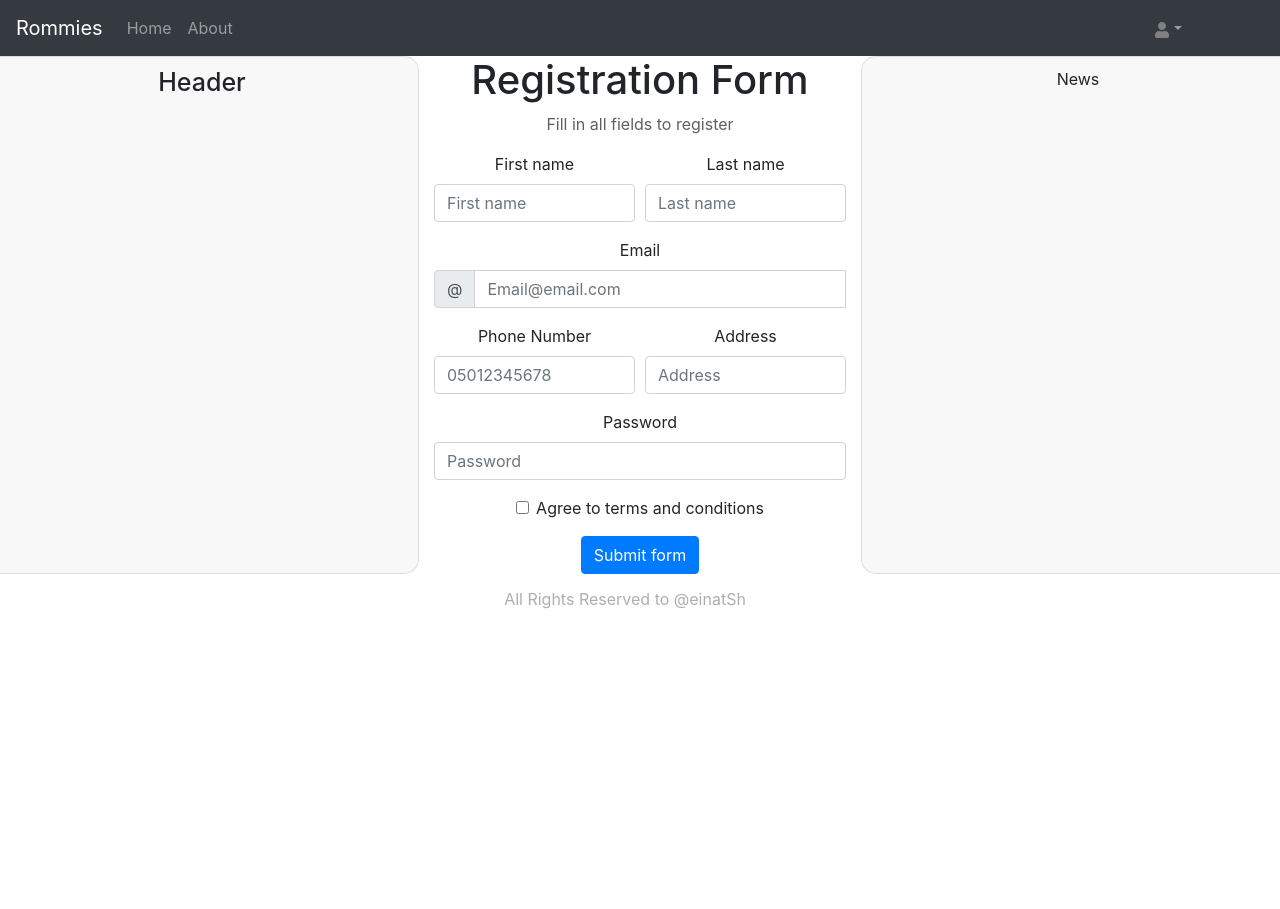
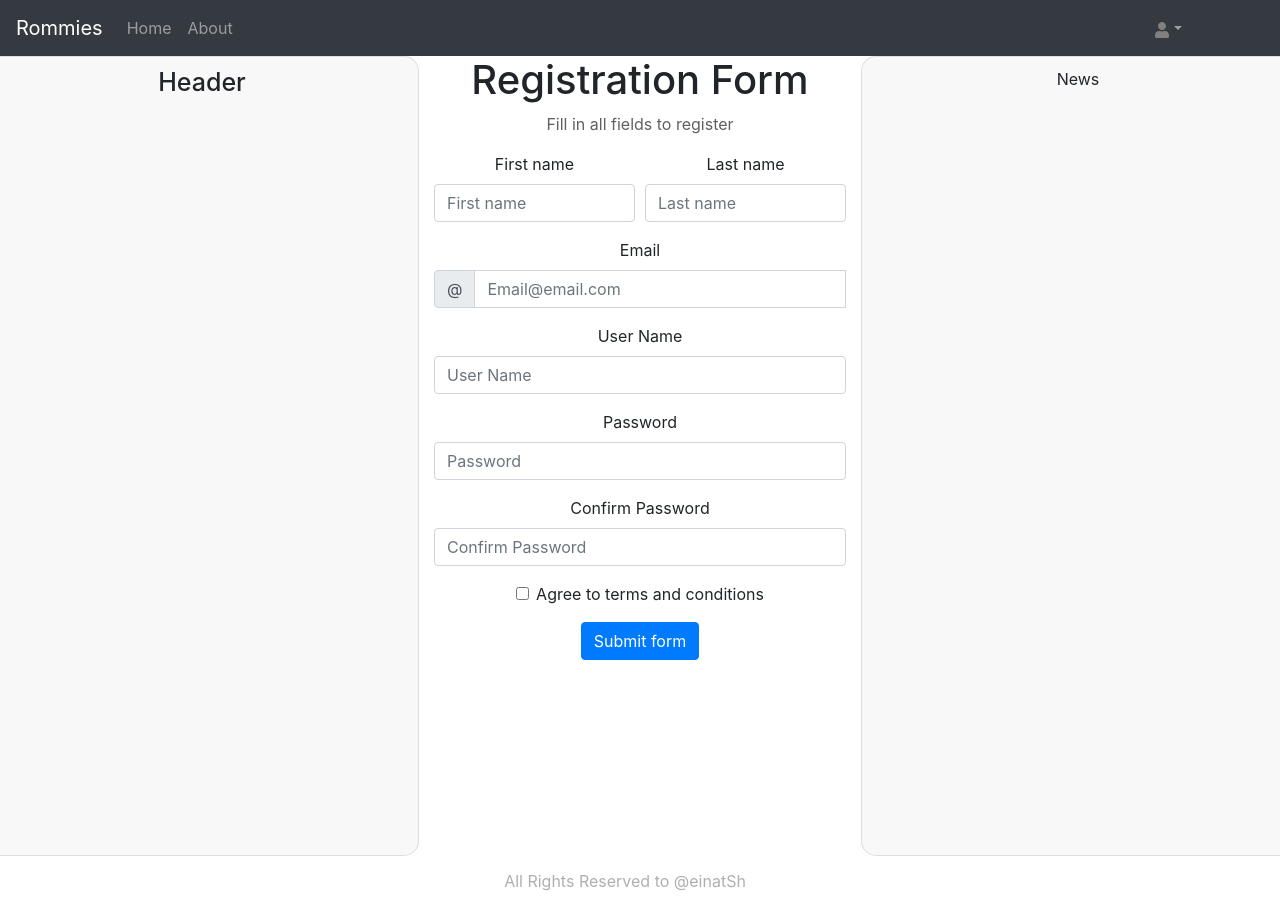
Before and after one commit to einatSh/MERN-Client, a React (Create React App) app: page /register in a window 1280 px wide. Before the commit the page ends 800 px from the top, so only its background shows below. Built offline with nearby package versions, Linux system fonts and the light colour scheme.

Commit message:
added axios use for communication with the server

```diff
--- a/src/Components/General/Login.js
+++ b/src/Components/General/Login.js
@@ -41,11 +41,20 @@ class Login extends React.Component {
     }
 }
 
+// function to control the content of the page
+function LoginControl(props){
+    let addChild;
+
+}
+
 function LoginForm(){
     const [validated, setValidated] = useState(false);
+    const [email, setEmail] = useState("");
+    const [password, setPassword] = useState("");
 
     const handleSubmit = event => {
         const form = event.currentTarget;
+
         if (form.checkValidity() === false) {
             event.preventDefault();
             event.stopPropagation();
@@ -53,6 +62,14 @@ function LoginForm(){
 
         setValidated(true);
     };
+
+    const handleEmailChange = (event) => {
+        setEmail(event.target.value);
+    }
+
+    const handlePasswordChange = (event) => {
+        setPassword(event.target.value);
+    }
 
     return(
         <Form noValidate validated={validated} onSubmit={handleSubmit}>
@@ -63,7 +80,7 @@ function LoginForm(){
                         <InputGroup.Prepend>
                             <InputGroup.Text id="inputGroupPrepend">@</InputGroup.Text>
                         </InputGroup.Prepend>
-                        <Form.Control type="text" aria-describedby="inputGroupPrepend" placeholder="Email@email.com" required pattern="[a-z0-9._%+-]+@[a-z0-9.-]+\.[a-z]{2,}$" />
+                        <Form.Control type="text" aria-describedby="inputGroupPrepend" placeholder="Email@email.com" required pattern="[a-z0-9._%+-]+@[a-z0-9.-]+\.[a-z]{2,}$" onChange={handleEmailChange} />
                         <Form.Control.Feedback>Looks good!</Form.Control.Feedback>
                         <Form.Control.Feedback type="invalid">
                             Please choose a valid email address.
@@ -75,12 +92,13 @@ function LoginForm(){
             <Form.Row>
                 <Form.Group as={Col} md="12" controlId="validationCustom06">
                     <Form.Label>Password</Form.Label>
-                    <Form.Control type="Password" placeholder="Password" required minLength="5" maxLength="10" pattern="(?=.*\d)(?=.*[a-z])(?=.*[A-Z]).{6,}"/>
+                    <Form.Control type="Password" placeholder="Password" required minLength="5" maxLength="10" pattern="(?=.*\d)(?=.*[a-z])(?=.*[A-Z]).{5,}" onChange={handlePasswordChange} />
                     <Form.Control.Feedback type="invalid">
-                        Please enter password. Password must contain at least one upper case letter, at least one lower case letter and at least one number.
+                        Please enter password (length between 5-10 letters). Password must contain at least one upper case letter, at least one lower case letter and at least one number.
                     </Form.Control.Feedback>
                 </Form.Group>
             </Form.Row>
+
             <Button type="submit">Submit form</Button>
         </Form>
     );
--- a/src/Components/General/Register.js
+++ b/src/Components/General/Register.js
@@ -1,7 +1,22 @@
 import React, {useState} from "react";
 import {Row, Col, Form, Button, InputGroup} from 'react-bootstrap';
+import {Link} from 'react-router-dom';
+import axios from 'axios';
 
 class Register extends React.Component {
+    constructor(props){
+        super(props);
+
+        this.state = {
+            isValid: false
+        }
+        this.handleValidation = this.handleValidation.bind(this);
+    }
+
+    handleValidation = () => {
+        this.setState({isValid: true});
+    }
+
     render() {
         const leftStyle = {
             textAlign: "center",
@@ -19,18 +34,13 @@ class Register extends React.Component {
         }
 
         return (
-            <div style={{width: "100%", height: "100%"}}>
-                <Row>
+            <div style={{width: "100%", height: "100vh"}}>
+                <Row style={{height: "100%"}}>
                     <Col style={leftStyle}>
-                        <h1 style={{fontSize: "25px"}}>Header</h1>
-
+                        <h1 style={{fontSize: "25px"}} >Header</h1>
                     </Col>
 
-                    <Col style={{textAlign: "center"}}>
-                        <h1>Registration Form</h1>
-                        <p style={{color: "rgba(97, 96, 96)"}}>Fill in all fields to register</p>
-                        <RegisterForm></RegisterForm>
-                    </Col>
+                    <RegisterFormControl isValid={this.state.isValid} handleValidation={this.handleValidation} />
 
                     <Col style={rightStyle}>
                         <p>News</p>
@@ -41,37 +51,135 @@ class Register extends React.Component {
     }
 }
 
-function RegisterForm(){
+// function to control the view of the page
+function RegisterFormControl(props){
+    let addChild;
+
+    if(props.isValid){
+        addChild = <div style={{marginTop: "10%"}}>
+                        <h3>Thank you for registering!</h3>
+                        <Button variant="success" as={Link} to="/login">Login</Button>
+                    </div>;
+    }
+    else{
+        addChild = <div>
+                        <p style={{color: "rgba(97, 96, 96)"}}>Fill in all fields to register</p>
+                        <RegisterForm handleValidation={props.handleValidation} />
+                    </div>;
+    }
+    return <Col style={{textAlign: "center", height: "100%"}}>
+                <h1>Registration Form</h1>
+                {addChild}
+            </Col>;
+}
+
+// the registration form
+function RegisterForm(props){
     const [validated, setValidated] = useState(false);
+    const [firstName, setFirstName] = useState("");
+    const [lastName, setLastName] = useState("");
+    const [userName, setUserName] = useState("");
+    const [email, setEmail] = useState("");
+    const [password, setPassword] = useState("");
+    const [passwordConfirm, setPasswordConfirm] = useState("");
 
-  const handleSubmit = event => {
+    // handle form submition
+    const handleSubmit = (event) => {
         const form = event.currentTarget;
+        let valid = true;
+        const toRegister = {
+            firstName: firstName,
+            lastName: lastName,
+            email: email,
+            userName: userName,
+            password: password
+        }
+
         if (form.checkValidity() === false) {
             event.preventDefault();
             event.stopPropagation();
         }
 
+        // validity checks
+        if(password !== passwordConfirm){
+            alert("Passwords missmatch!");
+            valid = false;
+        }
+
+        let userExists = null;
+        axios.get("/users/getUser", toRegister).then(res => alert(res.data.email)
+        // .then(res =>
+        //     {
+        //     alert("Email: " + res.email + " is already registered to the system");
+        //     valid = false;
+        // }
+        );
+        // if(userExists !== null){
+        //     //alert("Email: " + userExists.email + " is already registered");
+        //     valid = false;
+        // }
+
+
+        // add the user
+        if(valid){
+            let result = axios.post("/users/register", toRegister);
+            // .then(res => res.json()).then(res => {
+            //     if(res.data != "user added"){
+            //         alert("Email is already registered in the system.");
+            //     }
+            //     else {
+            //         // complete registration
+            //         props.handleValidation();
+            //     }
+            // });
+        }
         setValidated(true);
+
     };
+
+    // onChange handlers for the form feilds
+    const handleFirstNameChange = (event) => {
+        setFirstName(event.target.value);
+    }
+
+    const handleLastNameChange = (event) => {
+        setLastName(event.target.value);
+    }
+
+    const handleUserNameChange = (event) => {
+        setUserName(event.target.value);
+    }
+
+    const handleEmailChange = (event) => {
+        setEmail(event.target.value);
+    }
+
+    const handlePasswordChange = (event) => {
+        setPassword(event.target.value);
+    }
+
+    const handlePasswordConfirmChange = (event) => {
+        setPasswordConfirm(event.target.value);
+    }
 
     return(
         <Form noValidate validated={validated} onSubmit={handleSubmit}>
             <Form.Row>
                 <Form.Group as={Col} md="6" controlId="validationCustom01">
                     <Form.Label>First name</Form.Label>
-                    <Form.Control required type="text" placeholder="First name" defaultValue="" minLength="3" maxLength="12" pattern="^[a-zA-Z]+-?\s?[a-zA-Z]+$"/>
+                    <Form.Control required type="text" placeholder="First name" defaultValue="" minLength="3" maxLength="12" pattern="^[a-zA-Z]+-?\s?[a-zA-Z]+$" onChange={handleFirstNameChange} />
                     <Form.Control.Feedback>Looks good!</Form.Control.Feedback>
                     <Form.Control.Feedback type="invalid">
-                        Please choose a valid first name. First name can contain upper/lower case letters, '-' and space.
+                        Please choose a valid first name (length between 3-12 letters). First name can contain upper/lower case letters, '-' and space.
                     </Form.Control.Feedback>
                 </Form.Group>
 
                 <Form.Group as={Col} md="6" controlId="validationCustom02">
                     <Form.Label>Last name</Form.Label>
-                    <Form.Control required type="text" placeholder="Last name" defaultValue="" minLength="3" maxLength="10" pattern="^[a-zA-Z]+\s?[a-zA-Z]+$"/>
+                    <Form.Control required type="text" placeholder="Last name" defaultValue="" minLength="3" maxLength="10" pattern="^[a-zA-Z]+\s?[a-zA-Z]+$" onChange={handleLastNameChange} />
                     <Form.Control.Feedback>Looks good!</Form.Control.Feedback>
                     <Form.Control.Feedback type="invalid">
-                    Please enter a valid last name. Last name can contain upper/lower case letters and '-'.
+                    Please enter a valid last name (length between 3-10 letters). Last name can contain upper/lower case letters and '-'.
                     </Form.Control.Feedback>
                 </Form.Group>
             </Form.Row>
@@ -83,7 +191,7 @@ function RegisterForm(){
                         <InputGroup.Prepend>
                             <InputGroup.Text id="inputGroupPrepend">@</InputGroup.Text>
                         </InputGroup.Prepend>
-                        <Form.Control type="text" aria-describedby="inputGroupPrepend" placeholder="Email@email.com" required pattern="[a-z0-9._%+-]+@[a-z0-9.-]+\.[a-z]{2,}$" />
+                        <Form.Control type="text" aria-describedby="inputGroupPrepend" placeholder="Email@email.com" required pattern="[a-zA-Z0-9._%+-]+@[a-zA-Z0-9.-]+\.[a-zA-Z]{2,}$" onChange={handleEmailChange} />
                         <Form.Control.Feedback>Looks good!</Form.Control.Feedback>
                         <Form.Control.Feedback type="invalid">
                             Please choose a valid email address.
@@ -93,20 +201,12 @@ function RegisterForm(){
             </Form.Row>
 
             <Form.Row>
-                <Form.Group as={Col} md="6" controlId="validationCustom04">
-                    <Form.Label>Phone Number</Form.Label>
-                    <Form.Control type="text" placeholder="05012345678" required minLength="3" pattern="(050|052|054)+[0-9]{8}"/>
+                <Form.Group as={Col} md="12" controlId="validationCustom04">
+                    <Form.Label>User Name</Form.Label>
+                    <Form.Control type="text" placeholder="User Name" required minLength="4" maxLength="8" pattern="[a-zA-Z0-9]{4,8}" onChange={handleUserNameChange} />
                     <Form.Control.Feedback>Looks good!</Form.Control.Feedback>
                     <Form.Control.Feedback type="invalid">
-                    Please provide a valid phone number.
-                    </Form.Control.Feedback>
-                </Form.Group>
-
-                <Form.Group as={Col} md="6" controlId="validationCustom05">
-                    <Form.Label>Address</Form.Label>
-                    <Form.Control type="text" placeholder="Address" required minLength="3" />
-                    <Form.Control.Feedback type="invalid">
-                    Please provide a valid address.
+                    Please provide a valid user name (length between 4-8 letters). User name can contain lower/capital letters or numbers (0-9).
                     </Form.Control.Feedback>
                 </Form.Group>
             </Form.Row>
@@ -114,9 +214,19 @@ function RegisterForm(){
             <Form.Row>
                 <Form.Group as={Col} md="12" controlId="validationCustom06">
                     <Form.Label>Password</Form.Label>
-                    <Form.Control type="Password" placeholder="Password" required minLength="5" maxLength="10" pattern="(?=.*\d)(?=.*[a-z])(?=.*[A-Z]).{6,}"/>
+                    <Form.Control type="Password" placeholder="Password" required minLength="5" maxLength="10" pattern="(?=.*\d)(?=.*[a-z])(?=.*[A-Z]).{5,}" onChange={handlePasswordChange} />
                     <Form.Control.Feedback type="invalid">
-                        Please enter password. Password must contain at least one upper case letter, at least one lower case letter and at least one number.
+                        Please enter password (length between 5-10 letters). Password must contain at least one upper case letter, at least one lower case letter and at least one number.
+                    </Form.Control.Feedback>
+                </Form.Group>
+            </Form.Row>
+
+            <Form.Row>
+                <Form.Group as={Col} md="12" controlId="validationCustom07">
+                    <Form.Label>Confirm Password</Form.Label>
+                    <Form.Control type="Password" placeholder="Confirm Password" required minLength="5" maxLength="10" pattern="(?=.*\d)(?=.*[a-z])(?=.*[A-Z]).{5,}" onChange={handlePasswordConfirmChange} />
+                    <Form.Control.Feedback type="invalid">
+                        Please re-enter password (length between 5-10 letters). Password must contain at least one upper case letter, at least one lower case letter and at least one number.
                     </Form.Control.Feedback>
                 </Form.Group>
             </Form.Row>
```
Also changed, not shown: src/App.js (+4 -3 lines), 1 other file (tests, documents, lock files or other folders). Lines whose indentation alone changed are shown as unchanged.
